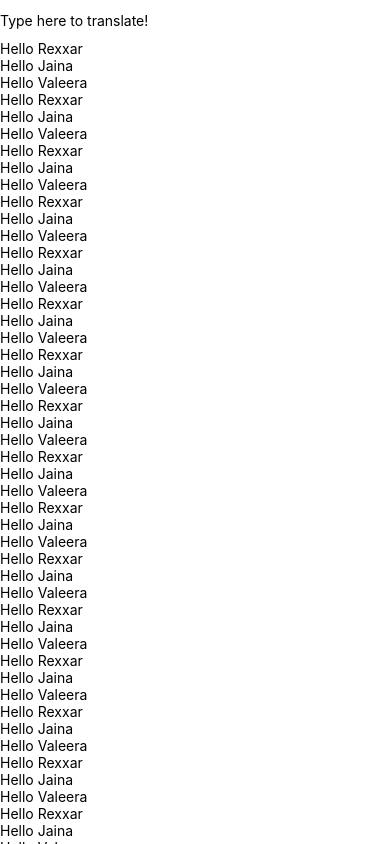
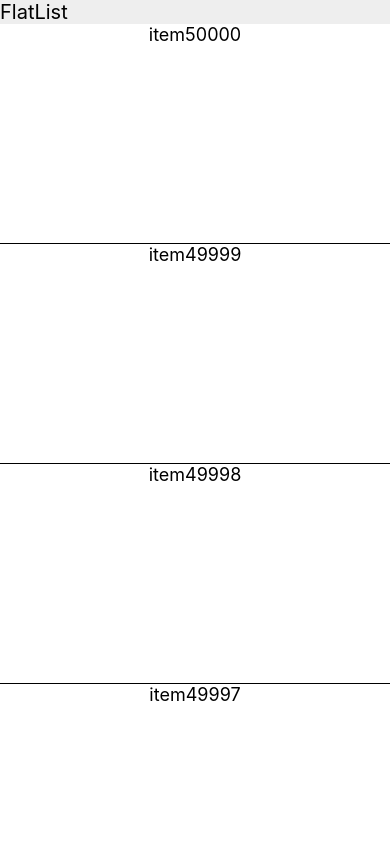
Before and after one commit to Yeung2017/AwesomeProject, a React Native app: screen / in a window 390 px wide. Built offline with nearby package versions, Linux system fonts and the light colour scheme.

Commit message:
add FlatList demo

```diff
--- a/App.js
+++ b/App.js
@@ -7,7 +7,7 @@
  */
 // 库
 import React, { Component } from 'react';
-import { Platform, StyleSheet, Text, View, Alert, Button, ScrollView, SectionList } from 'react-native';
+import { Platform, StyleSheet, Text, View, Alert, Button, ScrollView, SectionList, FlatList } from 'react-native';
 
 // 组件
 import LotsOfGreetings from './components/LotsOfGreetings';
@@ -21,6 +21,12 @@ const instructions = Platform.select({
     'Shake or press menu button for dev menu',
 });
 
+const len = 50000;
+
+const flatListData = new Array(len).fill('').map((item, index)=> ({
+  key: `item${len - index}`
+}));
+
 export default class App extends Component {
 
   hanldeButtonPress = () => {
@@ -29,65 +35,29 @@ export default class App extends Component {
 
   render() {
     return (
-      <ScrollView>
-        <PizzaTranslator />
-        <LotsOfGreetings />
-        <LotsOfGreetings />
-        <LotsOfGreetings />
-        <LotsOfGreetings />
-        <LotsOfGreetings />
-        <LotsOfGreetings />
-        <LotsOfGreetings />
-        <LotsOfGreetings />
-        <LotsOfGreetings />
-        <LotsOfGreetings />
-        <LotsOfGreetings />
-        <LotsOfGreetings />
-        <LotsOfGreetings />
-        <LotsOfGreetings />
-        <LotsOfGreetings />
-        <LotsOfGreetings />
-        <LotsOfGreetings />
-        <LotsOfGreetings />
-        <LotsOfGreetings />
-        <LotsOfGreetings />
-        <Text style={ styles.welcome }>Hello World</Text>
-        <Blink text="I love to blink" />
-        <Blink text="I love to blink too" />
-        <Button
-          onPress={ this.hanldeButtonPress }
-          title="PRESS ME"
-          color="#841584" />
-        <SectionList
-          sections={ [
-            { title: "Title1", data: ["item1", "item2"] },
-            { title: "Title2", data: ["item3", "item4"] },
-            { title: "Title3", data: ["item5", "item6"] }
-          ] }
-          keyExtractor={ (item, index) => item + index }
-          renderSectionHeader={ ({ section: { title } }) => (<Text style={ { fontWeight: "bold" } }>{ title }</Text>) }
-          renderItem={ ({ item, index, section }) => (<Text key={ index }>{ item }</Text>) }
-        />
-      </ScrollView>
+      <View style={styles.container}>
+        <Text style={ styles.h2 }>FlatList</Text>
+        <FlatList data={ flatListData }
+          renderItem={ ({ item }) => {
+            return (<Text style={ styles.item }>{ item.key }</Text>)
+          }} />
+      </View>
     );
   }
 }
 
 const styles = StyleSheet.create({
   container: {
-    flex: 1,
-    justifyContent: 'center',
-    alignItems: 'center',
-    backgroundColor: '#F5FCFF',
+    flex: 1
   },
-  welcome: {
+  h2: {
     fontSize: 20,
+    backgroundColor: '#eee'
+  },
+  item: {
+    fontSize: 18,
     textAlign: 'center',
-    margin: 10,
-  },
-  instructions: {
-    textAlign: 'center',
-    color: '#333333',
-    marginBottom: 5,
-  },
+    height: 220,
+    borderBottomWidth: 1,
+  }
 });
```
